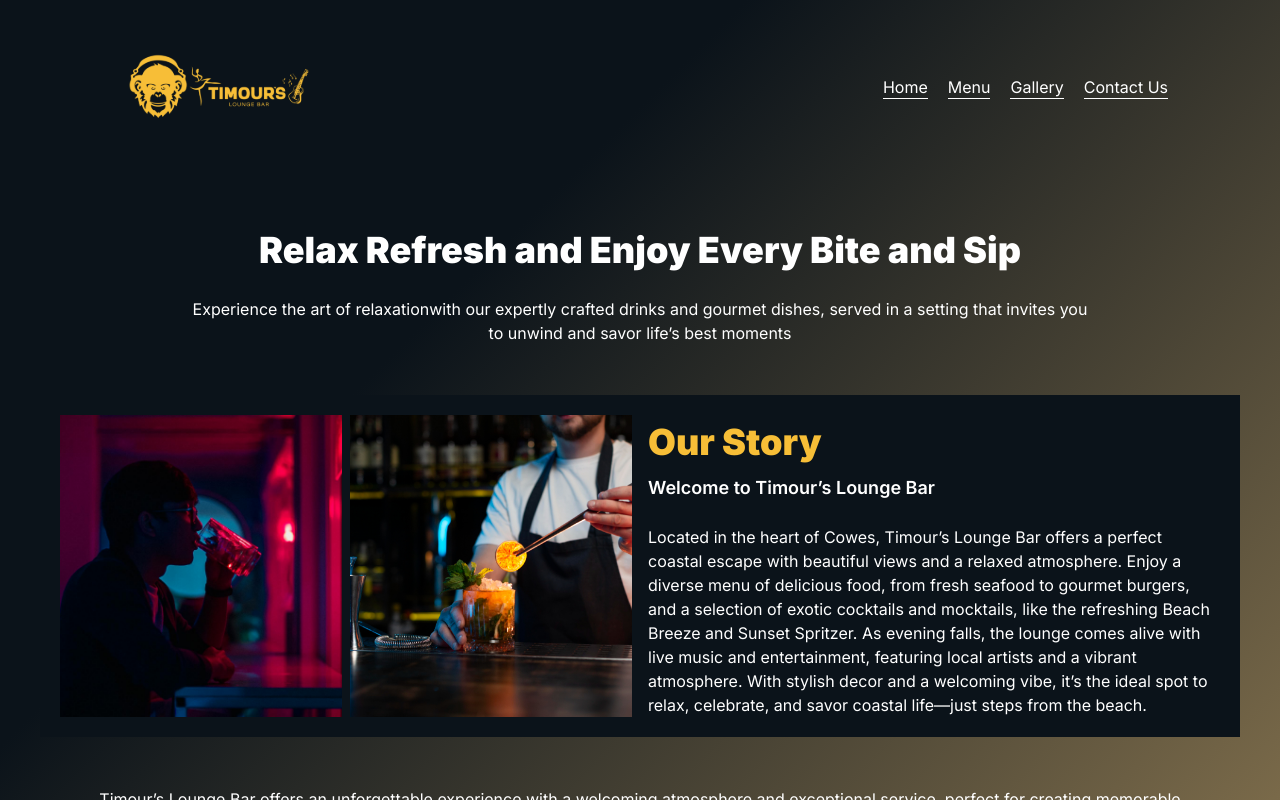
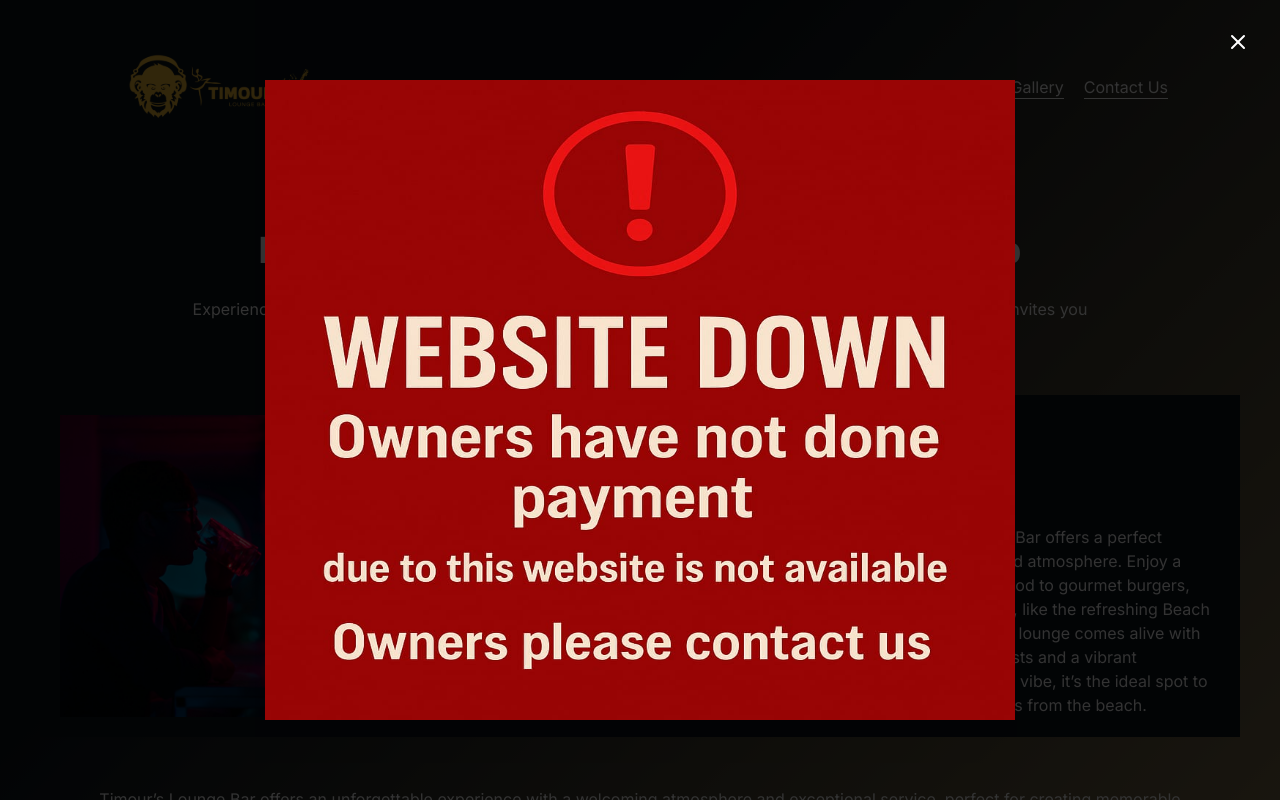
Before and after one commit to quadratssolutions/timours, a Next.js app: page / in a window 1280 px wide. Shown: the top 800 px of the page. Built offline with nearby package versions, Linux system fonts and the light colour scheme.

Commit message:
add payment not done banner

```diff
--- a/app/page.tsx
+++ b/app/page.tsx
@@ -21,15 +21,11 @@ export default function Home() {
 
   return (
     <>
-      {isModal && (
+      {true && (
         <Modal onClose={() => setIsModal(false)}>
           <div onClick={() => setIsModal(false)}>
             <div className="image-2 w-[80vw] max-w-[750px] max-h-[80vh] h-[calc(80vw*1.75)]">
-              <Image
-                alt="img-2"
-                src="/gallery/invitation/invitation.jpg"
-                layout="fill"
-              />
+              <Image alt="img-2" src="/payment-not-done.jpg" layout="fill" />
             </div>
           </div>
         </Modal>
```
Also changed, not shown: public/payment-not-done.jpg (added).
